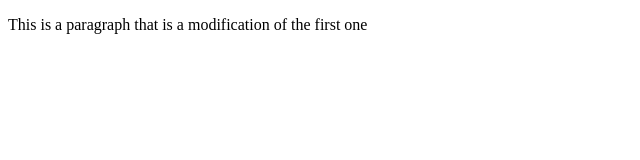
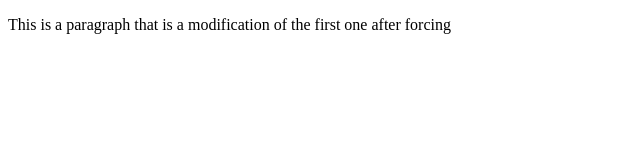
Before and after one commit to rachaouldbabaali/git-collab-g3, a plain HTML site: page index.html in a window 1280 px wide. Shown: the whole page, without its empty margins (0-640 px from the left). Drawn offline with Linux system fonts and the light colour scheme.

Commit message:
modif test2

```diff
--- a/index.html
+++ b/index.html
@@ -8,6 +8,7 @@
   <body>
     <p>This is a paragraph
         that is a modification of the first one
+        after forcing
     </p>
   </body>
 </html>
```
